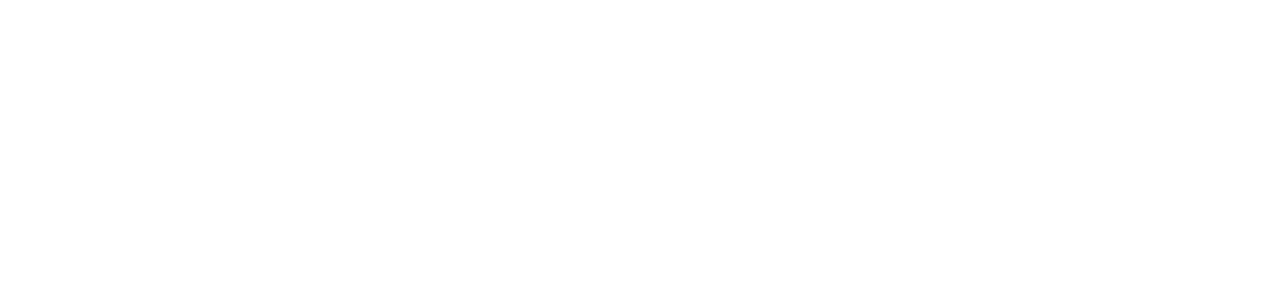
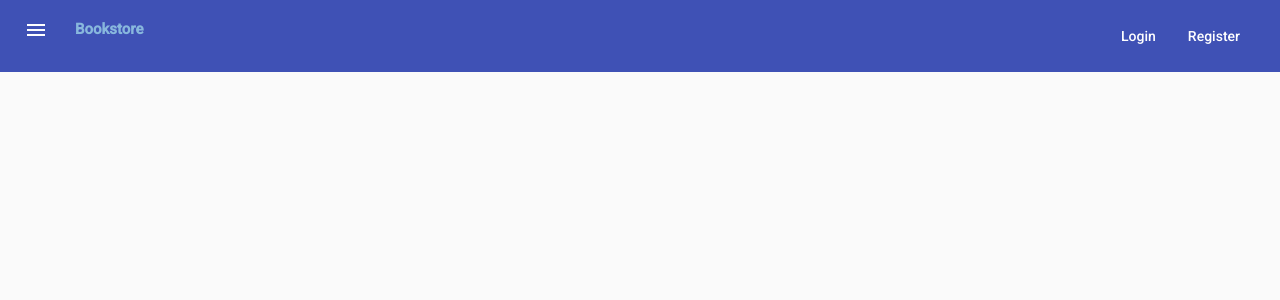
Before and after one commit to MavrodinMC/BookstoreProjectFrontend, an Angular app: page / in a window 1280 px wide. Shown: the top 300 px of the page. Built offline with nearby package versions, Linux system fonts and the light colour scheme.

Commit message:
added the navigation menu and the register and login buttons on the header using angular material

```diff
--- a/angular.json
+++ b/angular.json
@@ -28,6 +28,7 @@
               "src/assets"
             ],
             "styles": [
+              "./node_modules/@angular/material/prebuilt-themes/indigo-pink.css",
               "src/styles.css"
             ],
             "scripts": []
@@ -91,6 +92,7 @@
               "src/assets"
             ],
             "styles": [
+              "./node_modules/@angular/material/prebuilt-themes/indigo-pink.css",
               "src/styles.css"
             ],
             "scripts": []
--- a/package.json
+++ b/package.json
@@ -12,10 +12,13 @@
   "private": true,
   "dependencies": {
     "@angular/animations": "~11.0.1",
+    "@angular/cdk": "^11.2.13",
     "@angular/common": "~11.0.1",
     "@angular/compiler": "~11.0.1",
     "@angular/core": "~11.0.1",
+    "@angular/flex-layout": "^12.0.0-beta.35",
     "@angular/forms": "~11.0.1",
+    "@angular/material": "^11.2.13",
     "@angular/platform-browser": "~11.0.1",
     "@angular/platform-browser-dynamic": "~11.0.1",
     "@angular/router": "~11.0.1",
--- /dev/null
+++ b/src/app/angular-material.module.ts
@@ -0,0 +1,82 @@
+import { CommonModule } from '@angular/common';
+import { NgModule } from '@angular/core';
+import { OverlayModule } from '@angular/cdk/overlay';
+import { CdkTreeModule } from '@angular/cdk/tree';
+import { PortalModule } from '@angular/cdk/portal';
+import { MatAutocompleteModule } from '@angular/material/autocomplete';
+import { MatButtonModule } from '@angular/material/button';
+import { MatButtonToggleModule } from '@angular/material/button-toggle';
+import { MatCardModule } from '@angular/material/card';
+import { MatCheckboxModule } from '@angular/material/checkbox';
+import { MatChipsModule } from '@angular/material/chips';
+import { MatRippleModule } from '@angular/material/core';
+import { MatDividerModule } from '@angular/material/divider';
+import { MatExpansionModule } from '@angular/material/expansion';
+import { MatFormFieldModule } from '@angular/material/form-field';
+import { MatIconModule } from '@angular/material/icon';
+import { MatInputModule } from '@angular/material/input';
+import { MatListModule } from '@angular/material/list';
+import { MatMenuModule } from '@angular/material/menu';
+import { MatPaginatorModule } from '@angular/material/paginator';
+import { MatProgressSpinnerModule } from '@angular/material/progress-spinner';
+import { MatSelectModule } from '@angular/material/select';
+import { MatSidenavModule } from '@angular/material/sidenav';
+import { MatSnackBarModule } from '@angular/material/snack-bar';
+import { MatSortModule } from '@angular/material/sort';
+import { MatTableModule } from '@angular/material/table';
+import { MatTabsModule } from '@angular/material/tabs';
+import { MatToolbarModule } from '@angular/material/toolbar';
+import { MatTreeModule } from '@angular/material/tree';
+import { MatBadgeModule } from '@angular/material/badge';
+import { MatGridListModule } from '@angular/material/grid-list';
+import { MatRadioModule } from '@angular/material/radio';
+import { MatDatepickerModule } from '@angular/material/datepicker';
+import { MatTooltipModule } from '@angular/material/tooltip';
+
+
+const materialModules = [
+  CdkTreeModule,
+  MatAutocompleteModule,
+  MatButtonModule,
+  MatCardModule,
+  MatCheckboxModule,
+  MatChipsModule,
+  MatDividerModule,
+  MatExpansionModule,
+  MatIconModule,
+  MatInputModule,
+  MatListModule,
+  MatMenuModule,
+  MatProgressSpinnerModule,
+  MatPaginatorModule,
+  MatRippleModule,
+  MatSelectModule,
+  MatSidenavModule,
+  MatSnackBarModule,
+  MatSortModule,
+  MatTableModule,
+  MatTabsModule,
+  MatToolbarModule,
+  MatFormFieldModule,
+  MatButtonToggleModule,
+  MatTreeModule,
+  OverlayModule,
+  PortalModule,
+  MatBadgeModule,
+  MatGridListModule,
+  MatRadioModule,
+  MatDatepickerModule,
+  MatTooltipModule
+];
+
+@NgModule({
+  imports: [
+    CommonModule,
+    ...materialModules
+  ],
+  exports: [
+    ...materialModules
+  ],
+})
+
+export class AngularMaterialModule { }
--- a/src/app/app.component.css
+++ b/src/app/app.component.css
@@ -0,0 +1,65 @@
+.app-title {
+    color: rgb(136, 183, 221);
+    font-size: 15px;
+}
+
+.page-container {
+    height: 100%;
+    background: #fafafa;
+    color: #000;
+    display: flex;
+    flex-direction: column;
+}
+
+ .spacer {
+
+    flex: 1 1 auto;
+}
+
+
+.page-container a {
+        color: inherit;
+        text-decoration: none;
+}
+
+.page-container header {
+    background: #3f51b5;
+    color: #fff;
+    padding: 18px 24px;
+
+    font-size: 14px;
+    font-weight: bold;
+    display: flex;
+    justify-content: space-between;
+}
+
+.page-container  .menu-button {
+    margin-right: 24px;
+    min-width: 0;
+    padding: 0;
+    line-height: normal;
+}
+
+.page-container  .app-title {
+    padding: 0 3px;
+}
+
+.sidenav-container {
+    flex: 1;
+}
+
+.sidenav-container main {
+    padding: 18px 24px;
+}
+
+.sidenav-container .sidenav {
+    min-width: 240px;
+}
+
+.sidenav-container .sidenav a {
+        display: block;
+        padding: 6px 24px;
+        width: 100%;
+        text-align: left;
+
+}
--- a/src/app/app.component.html
+++ b/src/app/app.component.html
@@ -1,2 +1,31 @@
+<div class="page-container">
+    <header>
+      <div>
+        <button mat-button class="menu-button" (click)="sidenav.toggle()">
+            <mat-icon>{{ isMenuOpen ? 'menu_open' : 'menu' }}</mat-icon>
+          </button>
 
-<router-outlet></router-outlet>
+        <a routerLink="/">
+          <span class="app-title">Bookstore</span>
+        </a>
+      </div>
+
+      <span class="spacer"></span>
+        <a mat-button id="login-btn" routerLink="/login">Login</a>
+        <a mat-button id="register-btn" routerLink="/register">Register</a>
+    </header>
+    <mat-sidenav-container class="sidenav-container">
+        <mat-sidenav #sidenav autoFocus="false" mode="over" [(opened)]="isMenuOpen" class="sidenav" (click)="onSidenavClick()">
+          <a mat-button routerLink="/page1">Page 1</a>
+          <a mat-button routerLink="/page2">Page 2</a>
+          <a mat-button routerLink="/page3">Page 3</a>
+          <a mat-button routerLink="/page4">Page 4</a>
+          <a mat-button routerLink="/page5">Page 5</a>
+        </mat-sidenav>
+        <mat-sidenav-content>
+          <main>
+            <router-outlet></router-outlet>
+          </main>
+        </mat-sidenav-content>
+      </mat-sidenav-container>
+  </div>
--- a/src/app/app.component.ts
+++ b/src/app/app.component.ts
@@ -6,5 +6,11 @@
   styleUrls: ['./app.component.css']
 })
 export class AppComponent {
-  title = 'angular-bookstore-project';
+  public isMenuOpen: boolean = false;
+  title = 'Bookstore';
+
+  public onSidenavClick(): void {
+    this.isMenuOpen = false;
+  }
+
 }
--- a/src/app/app.module.ts
+++ b/src/app/app.module.ts
@@ -1,8 +1,11 @@
 import { BrowserModule } from '@angular/platform-browser';
-import { NgModule } from '@angular/core';
-
+import { FlexLayoutModule } from '@angular/flex-layout';
+import { NgModule, CUSTOM_ELEMENTS_SCHEMA } from '@angular/core';
+import { FormsModule, ReactiveFormsModule } from '@angular/forms';
+import { AngularMaterialModule } from './angular-material.module';
 import { AppRoutingModule } from './app-routing.module';
 import { AppComponent } from './app.component';
+import { BrowserAnimationsModule } from '@angular/platform-browser/animations';
 
 @NgModule({
   declarations: [
@@ -10,9 +13,16 @@
   ],
   imports: [
     BrowserModule,
-    AppRoutingModule
+    AppRoutingModule,
+    BrowserAnimationsModule,
+    AngularMaterialModule,
+    FlexLayoutModule,
+    FormsModule,
+    ReactiveFormsModule
   ],
   providers: [],
-  bootstrap: [AppComponent]
+  bootstrap: [AppComponent],
+  schemas :[CUSTOM_ELEMENTS_SCHEMA]
+
 })
 export class AppModule { }
--- a/src/index.html
+++ b/src/index.html
@@ -2,12 +2,15 @@
 <html lang="en">
 <head>
   <meta charset="utf-8">
-  <title>AngularBookstoreProject</title>
+  <title>Bookstore</title>
   <base href="/">
   <meta name="viewport" content="width=device-width, initial-scale=1">
   <link rel="icon" type="image/x-icon" href="favicon.ico">
+  <link rel="preconnect" href="https://fonts.gstatic.com">
+  <link href="https://fonts.googleapis.com/css2?family=Roboto:wght@300;400;500&display=swap" rel="stylesheet">
+  <link href="https://fonts.googleapis.com/icon?family=Material+Icons" rel="stylesheet">
 </head>
-<body>
+<body class="mat-typography">
   <app-root></app-root>
 </body>
 </html>
--- a/src/styles.css
+++ b/src/styles.css
@@ -1 +1,4 @@
 /* You can add global styles to this file, and also import other style files */
+
+html, body { height: 100%; }
+body { margin: 0; font-family: Roboto, "Helvetica Neue", sans-serif; }
```
Also changed, not shown: 1 other file (tests, documents, lock files or other folders).
